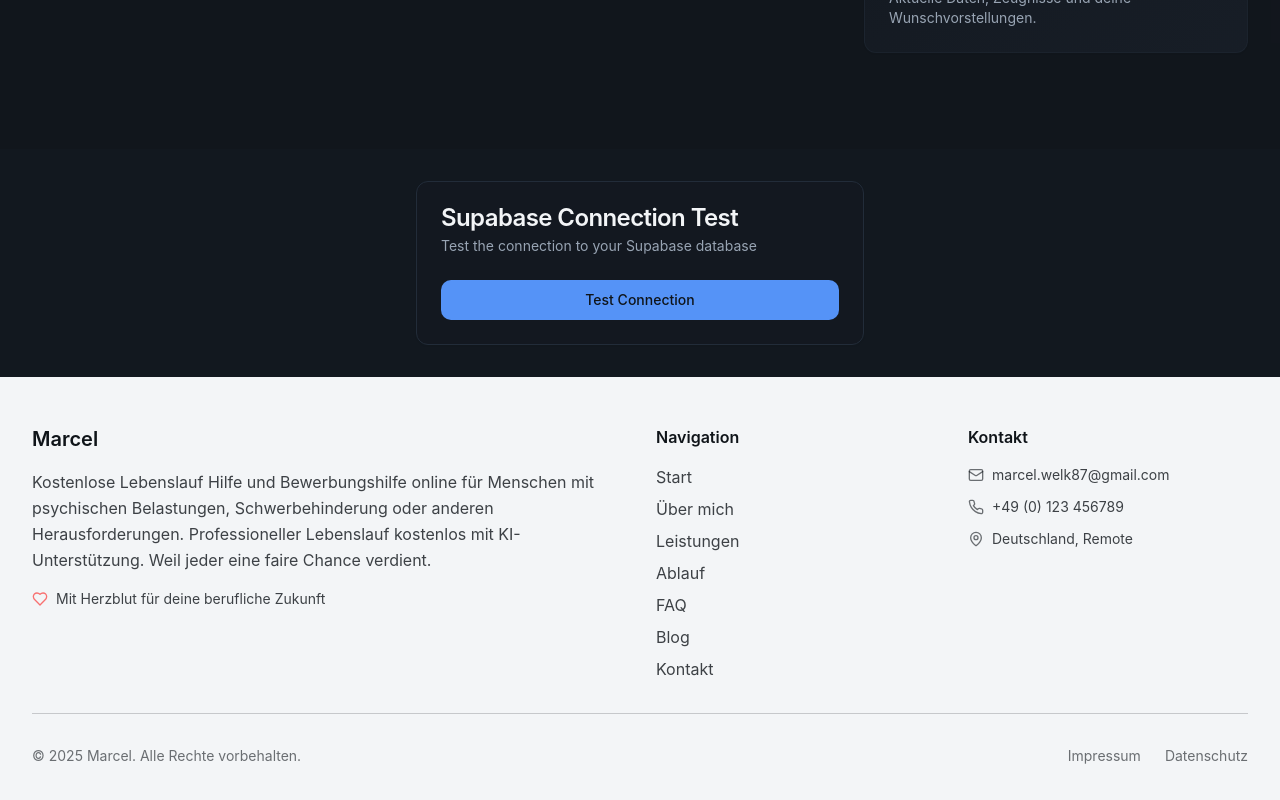
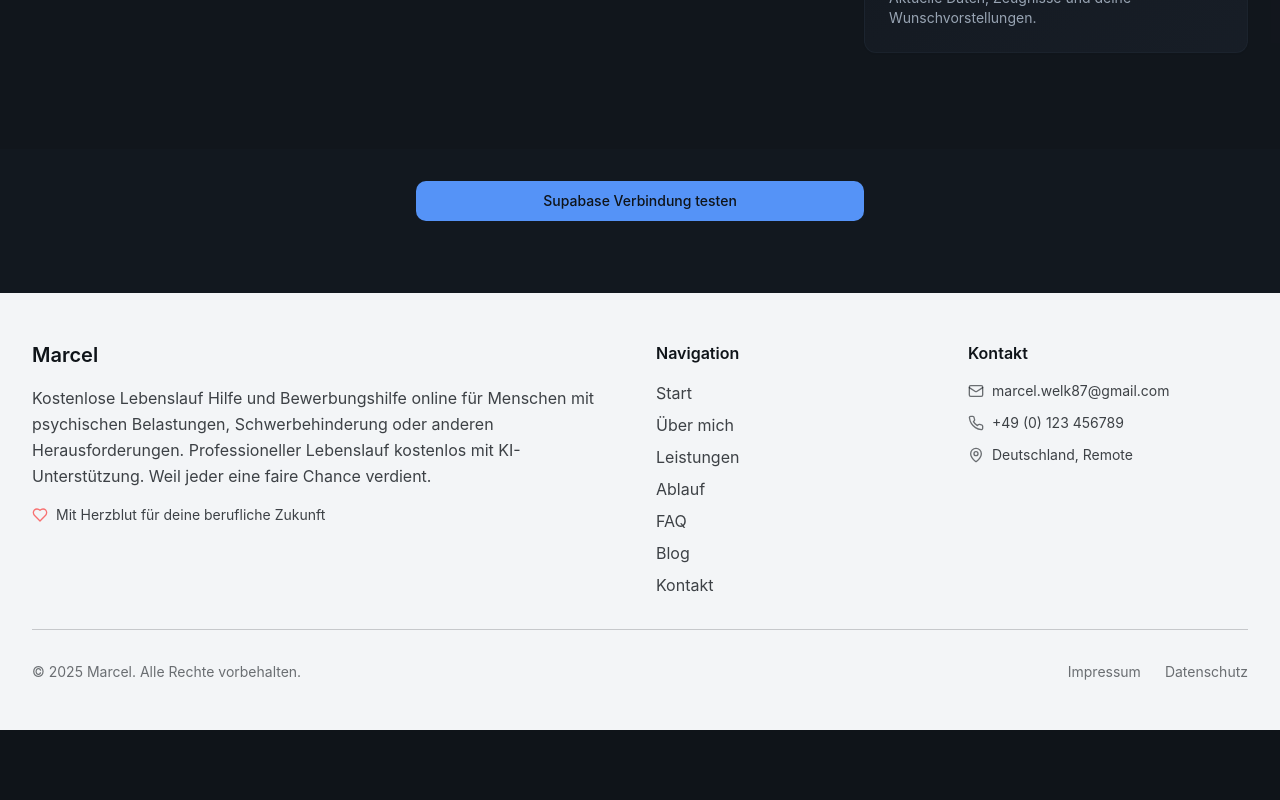
Before and after one commit to celtechstarter/marcel-cv-boost, a React (Vite) app: page / in a window 1280 px wide. Shown: the part 4784-5584 px from the top of the page. After the commit the page ends 5514 px from the top, so only its background shows below. Built offline with nearby package versions, Linux system fonts and the light colour scheme.

Commit message:
Add Supabase connection test

```diff
--- a/src/components/SupabaseTest.tsx
+++ b/src/components/SupabaseTest.tsx
@@ -1,11 +1,10 @@
 import { useState } from 'react';
 import { Button } from '@/components/ui/button';
-import { Card, CardContent, CardDescription, CardHeader, CardTitle } from '@/components/ui/card';
 import { supabase } from '@/integrations/supabase/client';
 
 export const SupabaseTest = () => {
   const [isLoading, setIsLoading] = useState(false);
-  const [result, setResult] = useState<any>(null);
+  const [result, setResult] = useState<{ success: boolean; error?: string; message?: string } | null>(null);
 
   const testConnection = async () => {
     setIsLoading(true);
@@ -16,41 +15,47 @@ export const SupabaseTest = () => {
 
       if (error) {
         setResult({ success: false, error: error.message });
+      } else if (data?.success) {
+        setResult({ success: true, message: '✅ Verbindung erfolgreich zu Supabase' });
       } else {
-        setResult(data);
+        setResult({ success: false, error: 'Unbekannter Fehler beim Verbindungstest' });
       }
     } catch (error) {
-      setResult({ success: false, error: 'Connection failed' });
+      setResult({ success: false, error: 'Verbindung fehlgeschlagen' });
     } finally {
       setIsLoading(false);
     }
   };
 
   return (
-    <Card className="w-full max-w-md mx-auto">
-      <CardHeader>
-        <CardTitle>Supabase Connection Test</CardTitle>
-        <CardDescription>
-          Test the connection to your Supabase database
-        </CardDescription>
-      </CardHeader>
-      <CardContent className="space-y-4">
-        <Button
-          onClick={testConnection}
-          disabled={isLoading}
-          className="w-full"
-        >
-          {isLoading ? 'Testing...' : 'Test Connection'}
-        </Button>
+    <div className="w-full max-w-md mx-auto space-y-4">
+      <Button
+        onClick={testConnection}
+        disabled={isLoading}
+        className="w-full focus:ring-2 focus:ring-primary focus:ring-offset-2"
+        aria-describedby={result ? "test-result" : undefined}
+      >
+        {isLoading ? 'Teste Verbindung...' : 'Supabase Verbindung testen'}
+      </Button>
 
+      <div
+        id="test-result"
+        role="status"
+        aria-live="polite"
+        className="min-h-[24px]"
+      >
         {result && (
-          <div className="p-4 rounded-lg bg-muted">
-            <pre className="text-sm overflow-auto">
-              {JSON.stringify(result, null, 2)}
-            </pre>
+          <div
+            className={`p-3 rounded-lg text-sm font-medium ${
+              result.success
+                ? 'bg-green-50 text-green-800 border border-green-200 dark:bg-green-950 dark:text-green-200 dark:border-green-800'
+                : 'bg-red-50 text-red-800 border border-red-200 dark:bg-red-950 dark:text-red-200 dark:border-red-800'
+            }`}
+          >
+            {result.success ? result.message : `❌ Fehler: ${result.error}`}
           </div>
         )}
-      </CardContent>
-    </Card>
+      </div>
+    </div>
   );
 };
```
